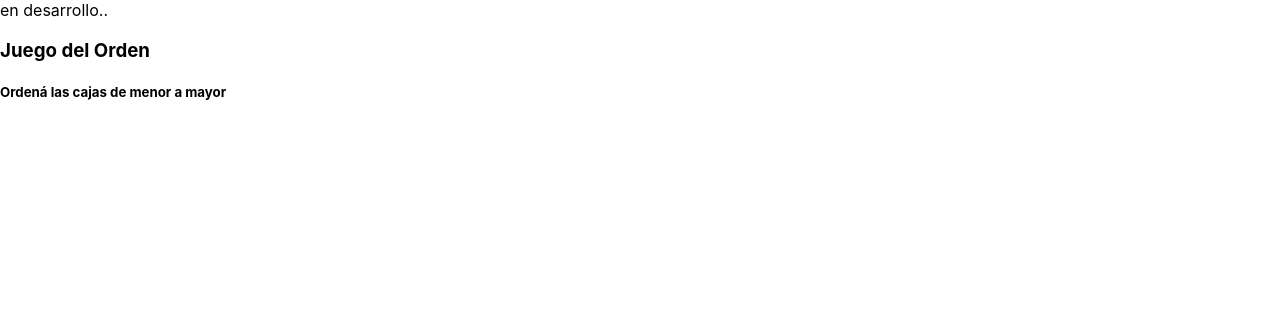
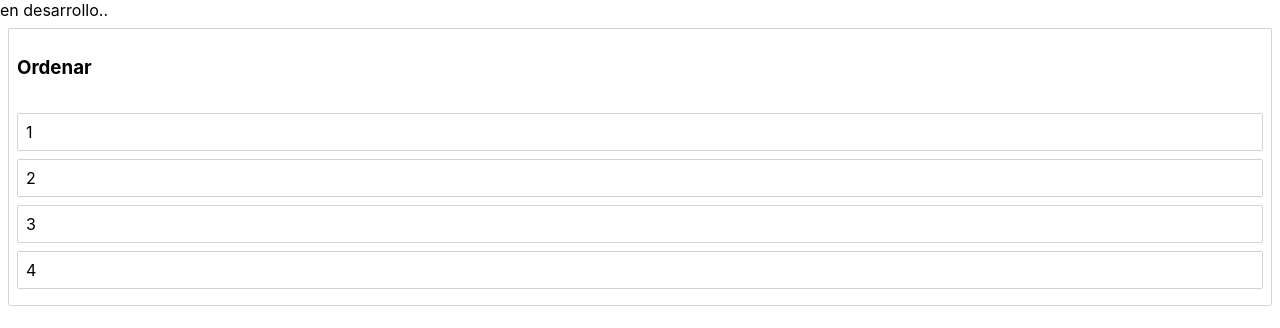
Before and after one commit to LeandroAntunez/ttip_grupo12_e-pedago, a React (Create React App) app in the folder Frontend/e-pedago/: page /games in a window 1280 px wide. Shown: the top 328 px of the page. Built offline with nearby package versions, Linux system fonts and the light colour scheme.

Commit message:
[Frontend] Boxes and column added.

```diff
--- a/Frontend/e-pedago/package.json
+++ b/Frontend/e-pedago/package.json
@@ -17,7 +17,8 @@
     "react-router": "^5.2.0",
     "react-router-dom": "^5.2.0",
     "react-scripts": "^3.4.3",
-    "react-scripts-ts": "^4.0.8"
+    "react-scripts-ts": "^4.0.8",
+    "styled-components": "^5.2.0"
   },
   "scripts": {
     "start": "react-scripts start",
--- a/Frontend/e-pedago/src/components/Games.js
+++ b/Frontend/e-pedago/src/components/Games.js
@@ -1,8 +1,6 @@
 import React from 'react'
 import { withRouter } from 'react-router';
-import OrderGame from './OrderGame';
-
-
+import OrderGame from './OrderGame/OrderGame';
 
 const Games = () =>{
 
--- a/Frontend/e-pedago/src/components/Main.js
+++ b/Frontend/e-pedago/src/components/Main.js
@@ -16,7 +16,7 @@ const Main = () => {
           <div>
             Divertite aprendiendo..
             <br></br>
-            <button className="button-big blue" onClick={() => {history.push(`/games`)}}>
+            <button onClick={() => {history.push(`/games`)}}>
               Juegos
             </button>
 
--- a/Frontend/e-pedago/src/components/OrderGame.js
+++ /dev/null
@@ -1,24 +0,0 @@
-import * as React from 'react';
-
-export default class OrderGame extends React.Component {
-
-    constructor(props) {
-        super(props);
-        this.restartGame = this.restartGame.bind(this)
-
-        this.state = { win: false};
-    }
-
-    render() {
-        return (
-        <div>
-            <h3>Juego del Orden</h3>
-            <h5>Ordená las cajas de menor a mayor</h5>
-        </div>
-        )
-    }
-
-    restartGame() {
-        this.setState({ win: false});
-    }
-}
--- /dev/null
+++ b/Frontend/e-pedago/src/components/OrderGame/OrderGame.js
@@ -0,0 +1,57 @@
+import React from 'react';
+import { DragDropContext } from 'react-beautiful-dnd';
+import initialData from './initial-data';
+import Column from './column';
+
+export default class OrderGame extends React.Component {
+    state = initialData;
+
+    onDragEnd = result => {
+      const { destination, source, draggableId } = result;
+
+      if (!destination) {
+        return;
+      }
+
+      if (
+        destination.droppableId === source.droppableId &&
+        destination.index === source.index
+      ) {
+        return;
+      }
+
+      const column = this.state.columns[source.droppableId];
+      const newBoxIds = Array.from(column.boxIds);
+      newBoxIds.splice(source.index, 1);
+      newBoxIds.splice(destination.index, 0 , draggableId)
+
+      const newColumn = {
+        ...column,
+        boxIds: newBoxIds,
+      };
+
+      const newState = {
+        ...this.state,
+        columns: {
+          ...this.state.columns,
+          [newColumn.id]: newColumn,
+        }
+      }
+
+      this.setState(newState);
+    }
+
+    render() {
+      return (
+        <DragDropContext
+        onDragEnd={this.onDragEnd}>
+          {this.state.columnOrder.map((columnId) => {
+          const column = this.state.columns[columnId];
+          const boxes = column.boxIds.map(boxId => this.state.boxes[boxId])
+
+          return <Column key= {column.id} column={column} boxes={boxes} />;
+          })}
+          </DragDropContext>
+      );
+    }
+  }
--- /dev/null
+++ b/Frontend/e-pedago/src/components/OrderGame/box.jsx
@@ -0,0 +1,30 @@
+import React from 'react';
+import styled from 'styled-components';
+import {Draggable} from 'react-beautiful-dnd';
+
+const Container = styled.div`
+    border: 1px solid lightgrey;
+    border-radius: 2px;
+    padding: 8px;
+    margin-bottom: 8px;
+    background-color: ${props => (props.isDragging? 'lightgreen': 'white')};
+`;
+
+export default class Box extends React.Component {
+    render() {
+        return (
+        <Draggable draggableId={this.props.box.id} index={this.props.index}>
+            {(provided, snapshot) => (
+                <Container
+                    {...provided.draggableProps}
+                    {...provided.dragHandleProps}
+                    ref={provided.innerRef}
+                    isDragging={snapshot.isDragging}
+                >
+                   {this.props.box.content}
+                </Container>
+            )}
+        </Draggable>
+        )
+    }
+}
--- /dev/null
+++ b/Frontend/e-pedago/src/components/OrderGame/column.jsx
@@ -0,0 +1,44 @@
+import React from 'react';
+import styled from 'styled-components';
+import {Droppable} from 'react-beautiful-dnd';
+import Box from './box';
+
+const Container = styled.div`
+    margin: 8px;
+    border:1px solid lightgrey;
+    border-radius: 2px;
+`;
+
+const Title = styled.h3`
+    padding: 8px;
+`;
+
+const BoxList = styled.div`
+    padding: 8px;
+    transition: background-color 0.5s ease;
+    background-color: ${props => (props.isDraggingOver ? 'skyblue' : 'white')}
+`;
+
+export default class Column extends React.Component {
+    render() {
+        return (
+            <Container>
+                <Title>{this.props.column.title}</Title>
+                <Droppable droppableId={this.props.column.id}>
+                    {(provided, snapshot) => (
+                    <BoxList
+                    ref={provided.innerRef}
+                    {...provided.droppableProps}
+                    isDraggingOver={snapshot.isDraggingOver}
+                    >
+                        {this.props.boxes.map((box, index) => (
+                            <Box key={box.id} box={box} index={index}/>
+                        ))}
+                        {provided.placeholder}
+                    </BoxList>
+                    )}
+                </Droppable>
+            </Container>
+            )
+        }
+}
--- /dev/null
+++ b/Frontend/e-pedago/src/components/OrderGame/initial-data.js
@@ -0,0 +1,19 @@
+const initialData ={
+    boxes: {
+        'box-1': { id: 'box-1', content: '1'},
+        'box-2': { id: 'box-2', content: '2'},
+        'box-3': { id: 'box-3', content: '3'},
+        'box-4': { id: 'box-4', content: '4'}
+    },
+    columns: {
+        'column-1': {
+            id: 'column-1',
+            title: 'Ordenar',
+            boxIds: ['box-1', 'box-2', 'box-3', 'box-4']
+        }
+    },
+    // Facilitate reordering of the columns
+    columnOrder: ['column-1'],
+}
+
+export default initialData
```
Also changed, not shown: 1 other file (tests, documents, lock files or other folders).
